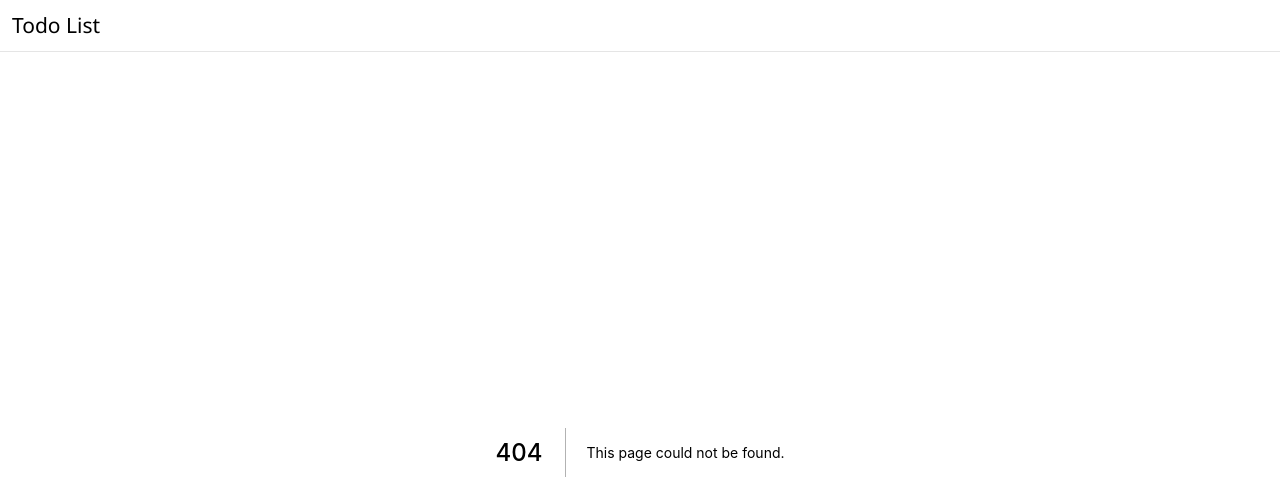
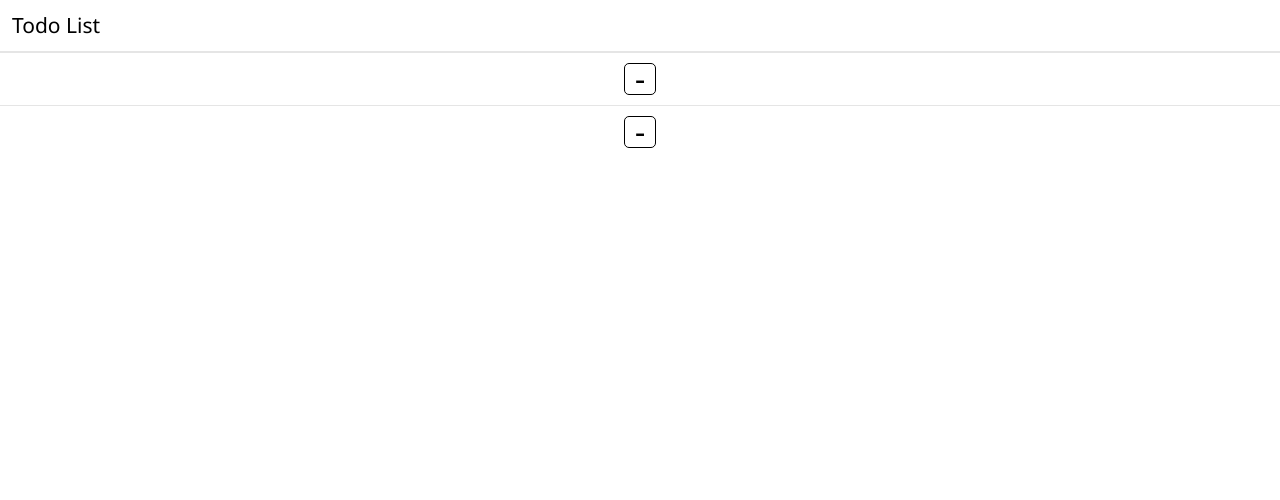
Before and after one commit to SuhwanJang/next-tsx-todo, a Next.js app: page /components/Footer in a window 1280 px wide. Before the commit this address had no page. Shown: the top 500 px of the page. Built offline with nearby package versions, Linux system fonts and the light colour scheme.

Commit message:
Footer 추가 및 redux 의존성 설치

```diff
--- a/package.json
+++ b/package.json
@@ -11,9 +11,13 @@
   "dependencies": {
     "axios": "^0.27.2",
     "next": "12.1.6",
+    "next-redux-wrapper": "^7.0.5",
     "react": "18.2.0",
     "react-dom": "18.2.0",
     "react-icons": "^4.4.0",
+    "react-redux": "^8.0.2",
+    "redux": "^4.2.0",
+    "redux-devtools-extension": "^2.13.9",
     "styled-components": "^5.3.5",
     "styled-reset": "^4.4.1"
   },
@@ -21,6 +25,7 @@
     "@types/node": "18.0.0",
     "@types/react": "18.0.14",
     "@types/react-dom": "18.0.5",
+    "@types/react-redux": "^7.1.24",
     "@types/styled-components": "^5.1.25",
     "babel-plugin-styled-components": "^2.0.7",
     "eslint": "8.18.0",
--- a/pages/_app.tsx
+++ b/pages/_app.tsx
@@ -2,6 +2,7 @@ import '../styles/globals.css'
 import type { AppProps } from 'next/app'
 import GlobalStyle from '../styles/GlobalStyle'
 import Header from './components/Header'
+import Footer from './components/Footer'
 
 function MyApp({ Component, pageProps }: AppProps) {
   return (
@@ -9,6 +10,7 @@ function MyApp({ Component, pageProps }: AppProps) {
       <GlobalStyle />
       <Header/>
       <Component {...pageProps} />
+      <Footer/>
     </>
   )
 }
--- /dev/null
+++ b/pages/components/Footer.tsx
@@ -0,0 +1,40 @@
+import { useRouter } from 'next/router'
+import React from 'react'
+import styled from 'styled-components'
+import palette from '../../styles/palette'
+
+const Container = styled.div `
+  width: 100%;
+  height: 53px;
+  bottom: 0;
+  border-top: 1px solid ${palette.gray};
+  justify-content: center;
+  align-items: center;
+  background-color: white;
+  display: flex;
+  .footer-button {
+    font-size: 32px;
+    width: 32px;
+    height: 32px;
+    border-radius: 5px;
+    border: 1px solid black;
+    background-color: white;
+    align-items: center;
+    padding: 0;
+    line-height: 0;
+    outline: none;
+  }
+`
+const Footer: React.FC = () => {
+  const router = useRouter()
+  const isMain = router.pathname === '/'
+  return (
+    <Container>
+      <button type="button" className="footer-button" onClick={() => router.push(isMain ? '/todo/add' : '/')}>
+        {isMain ? '+' : '-'}
+      </button>
+    </Container>
+  )
+}
+
+export default Footer
```
Also changed, not shown: 1 other file (tests, documents, lock files or other folders).
